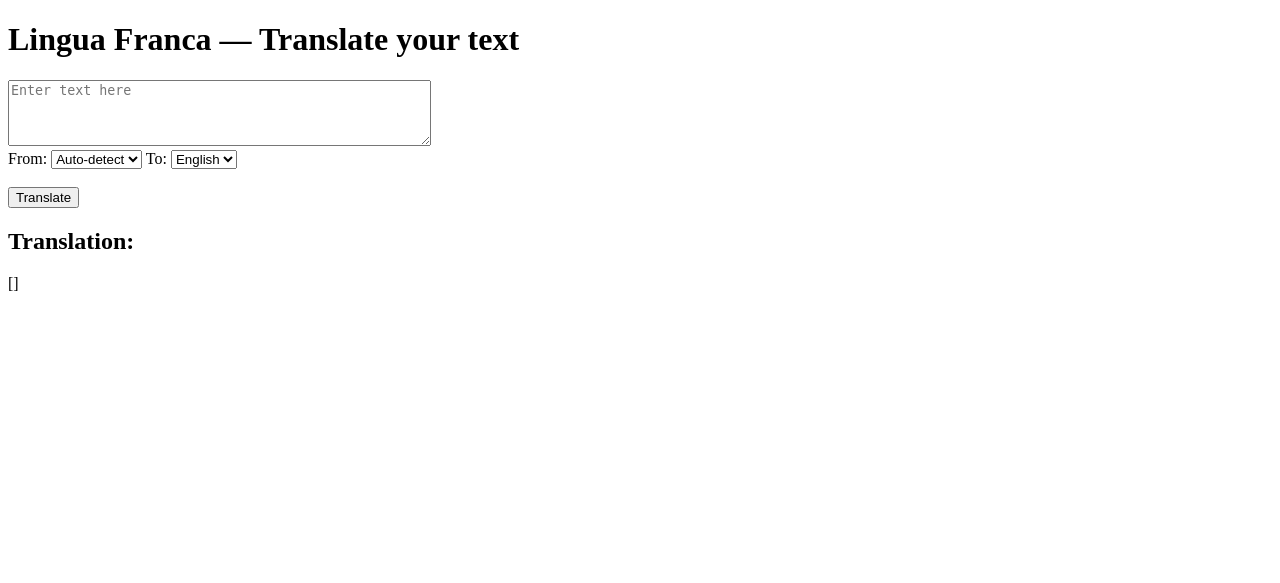
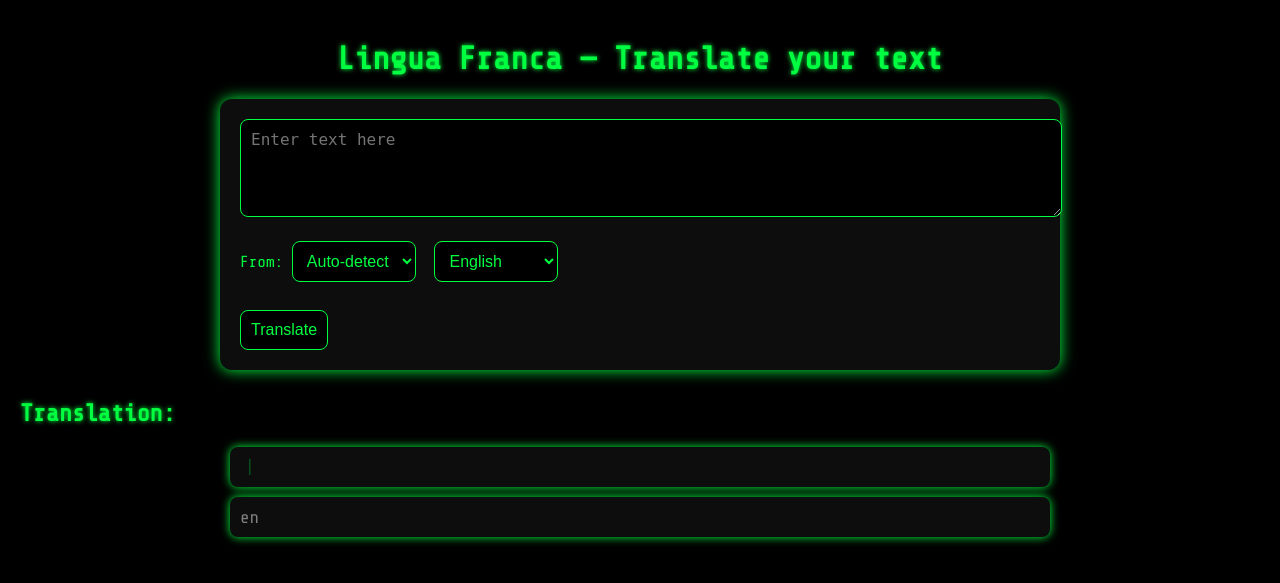
Before and after one commit to yannis-messadia/lingua-franca, a Flask app: template templates/index.html in a window 1280 px wide. Shown: the top 583 px of the page. Run offline with Flask 3, Linux system fonts and the light colour scheme; the template is opened without the code that fills it: most values are stand-ins (such as "Sample title", 1, 10 or a date in 2020).

Commit message:
It works, matrix style

```diff
--- a/app.py
+++ b/app.py
@@ -1,17 +1,32 @@
 from flask import Flask, render_template, request
+from googletrans import Translator
 
 app = Flask(__name__)
+translator = Translator()
 
 @app.route('/', methods=['GET', 'POST'])
 def index():
     translation = ''
+    detected_lang = ''
     if request.method == 'POST':
         original_text = request.form['text']
         source_lang = request.form['source_lang']
         target_lang = request.form['target_lang']
-        # La traduction sera ajoutée ici plus tard
-        translation = f"(traduction simulée de: '{original_text}' vers {target_lang})"
-    return render_template('index.html', translation=translation)
+
+        try:
+            if source_lang == 'auto':
+                result = translator.translate(original_text, dest=target_lang)
+            else:
+                result = translator.translate(original_text, src=source_lang, dest=target_lang)
+
+            translation = result.text
+            if source_lang == 'auto':
+                detected_lang = f"(Detected language: {result.src})"
+        except Exception as e:
+            translation = f"Erreur lors de la traduction : {str(e)}"
+
+    return render_template('index.html', translation=translation, detected_lang=detected_lang)
+
 
 if __name__ == '__main__':
     app.run(debug=True)
--- a/static/style.css
+++ b/static/style.css
@@ -0,0 +1,81 @@
+body {
+    font-family: 'Courier New', Courier, monospace;
+    background-color: #000000;
+    color: #00ff41;
+    margin: 0;
+    padding: 20px;
+}
+
+h1 {
+    text-align: center;
+    color: #00ff41;
+    text-shadow: 0 0 5px #00ff41;
+}
+
+form {
+    background-color: #0d0d0d;
+    padding: 20px;
+    border-radius: 12px;
+    max-width: 800px;
+    margin: 0 auto;
+    box-shadow: 0 0 15px #00ff41;
+}
+
+textarea {
+    width: 100%;
+    padding: 10px;
+    font-size: 1rem;
+    border-radius: 8px;
+    border: 1px solid #00ff41;
+    background-color: #000;
+    color: #00ff41;
+    margin-bottom: 10px;
+}
+
+select, button {
+    padding: 10px;
+    font-size: 1rem;
+    border-radius: 8px;
+    border: 1px solid #00ff41;
+    background-color: #000;
+    color: #00ff41;
+    margin-right: 10px;
+    margin-top: 10px;
+}
+
+button {
+    cursor: pointer;
+    transition: background 0.2s ease;
+}
+
+button:hover {
+    background-color: #003300;
+}
+
+h2 {
+    margin-top: 30px;
+    color: #00ff41;
+    text-shadow: 0 0 5px #00ff41;
+}
+
+p {
+    font-size: 1.1rem;
+    background-color: #0d0d0d;
+    padding: 10px;
+    border-radius: 8px;
+    max-width: 800px;
+    margin: 10px auto;
+    box-shadow: 0 0 10px #00ff41;
+}
+
+#animated-translation::after {
+    content: "|";
+    animation: blink 1s infinite;
+    margin-left: 5px;
+}
+
+@keyframes blink {
+    0% { opacity: 1; }
+    50% { opacity: 0; }
+    100% { opacity: 1; }
+}
--- a/templates/index.html
+++ b/templates/index.html
@@ -3,6 +3,14 @@
 <head>
     <meta charset="UTF-8">
     <title>Lingua Franca</title>
+    <link rel="stylesheet" href="{{ url_for('static', filename='style.css') }}">
+    <link href="https://fonts.googleapis.com/css2?family=Share+Tech+Mono&display=swap" rel="stylesheet">
+<style>
+  body {
+    font-family: 'Share Tech Mono', monospace;
+  }
+</style>
+
 </head>
 <body>
     <h1>Lingua Franca — Translate your text</h1>
@@ -13,20 +21,54 @@
     <option value="auto">Auto-detect</option>
     <option value="en">English</option>
     <option value="fr">French</option>
-            <!-- Ajoute plus de langues ici -->
+    <option value="es">Spanish</option>
+    <option value="de">German</option>
+    <option value="it">Italian</option>
+    <option value="pt">Portuguese</option>
+    <option value="ar">Arabic</option>
+    <option value="zh-cn">Chinese</option>
+    <option value="ja">Japanese</option>
+    <option value="ru">Russian</option>
+    <option value="ko">Korean</option>
 </select>
-        <label>To:</label>
+
 <select name="target_lang">
     <option value="en">English</option>
     <option value="fr">French</option>
-            <!-- Ajoute plus de langues ici -->
-        </select><br><br>
+    <option value="es">Spanish</option>
+    <option value="de">German</option>
+    <option value="it">Italian</option>
+    <option value="pt">Portuguese</option>
+    <option value="ar">Arabic</option>
+    <option value="zh-cn">Chinese</option>
+    <option value="ja">Japanese</option>
+    <option value="ru">Russian</option>
+    <option value="ko">Korean</option>
+</select>
+<br><br>
         <button type="submit">Translate</button>
     </form>
 
     {% if translation %}
     <h2>Translation:</h2>
-        <p>{{ translation }}</p>
+    <p id="animated-translation"></p>
+    <script>
+        const text = {{ translation|tojson }};
+        const container = document.getElementById("animated-translation");
+
+        let i = 0;
+        function typeWriter() {
+            if (i < text.length) {
+                container.textContent += text.charAt(i);
+                i++;
+                setTimeout(typeWriter, 30);  // Vitesse d'écriture (30ms par lettre)
+            }
+        }
+
+        typeWriter();
+    </script>
+
+    <p style="color: gray;">{{ detected_lang }}</p>
 {% endif %}
 </body>
 </html>
```
Lines whose indentation alone changed are shown as unchanged.
